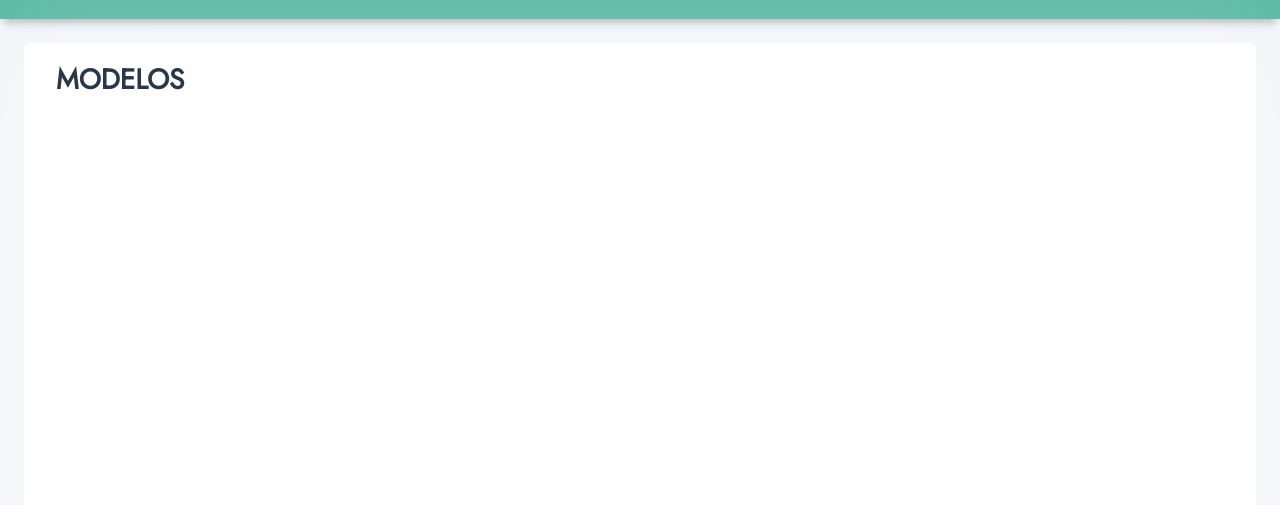
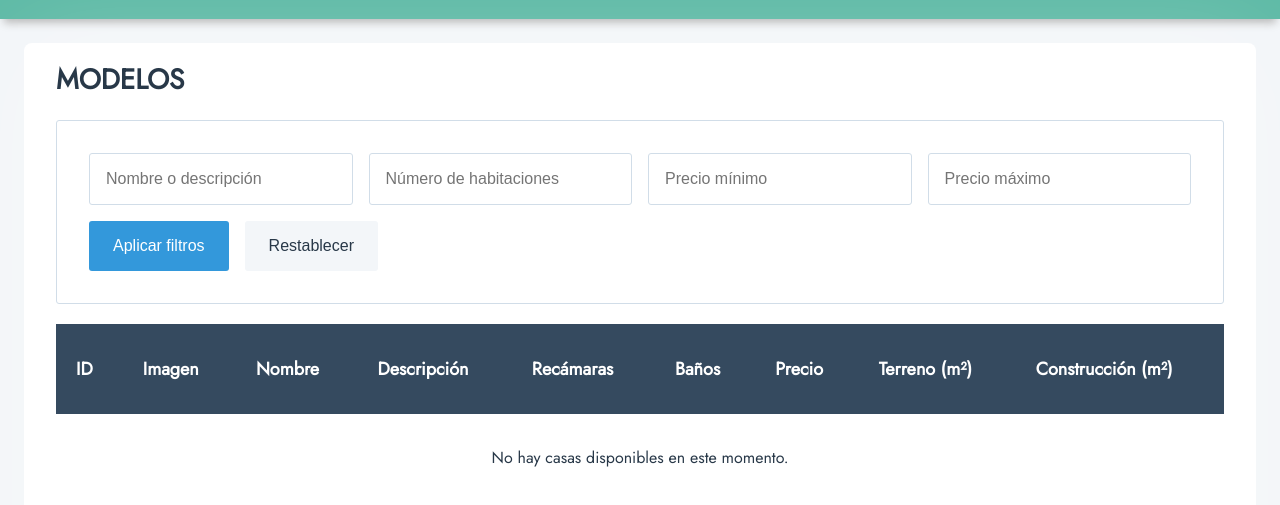
Before and after one commit to janeth-montero/desarrollo-frontend-ventas, a website: page src/real-estate/index.html in a window 1280 px wide. Shown: the part 69-574 px from the top of the page. Drawn offline with Linux system fonts and the light colour scheme.

Commit message:
Clase 4: html y estilos de la tabla de modelos

```diff
--- a/src/real-estate/index.html
+++ b/src/real-estate/index.html
@@ -22,6 +22,46 @@
 
     <h1>MODELOS</h1>
 
+     <form id="filter-form">
+      <div id="filter-section">
+        <input type="text"   id="text" placeholder="Nombre o descripción">
+        <input type="number" id="bedrooms" placeholder="Número de habitaciones">
+        <input type="number" id="price-min" placeholder="Precio mínimo">
+        <input type="number" id="price-max" placeholder="Precio máximo">
+        <button type="submit" id="apply-filters">Aplicar filtros</button>
+        <button type="reset" id="reset-filters">Restablecer</button>
+      </div>
+    </form>
+
+    <br>
+
+    <div class="table-container">
+
+      <table id="data-table">
+        <thead>
+          <tr>
+            <th>ID</th>
+            <th>Imagen</th>
+            <th>Nombre</th>
+            <th>Descripción</th>
+            <th>Recámaras</th>
+            <th>Baños</th>
+            <th>Precio</th>
+            <th>Terreno (m²)</th>
+            <th>Construcción (m²)</th>
+          </tr>
+        </thead>
+        <tbody id="data-table-body">
+          <!-- Aquí se generará la tabla dinámicamente -->
+        </tbody>
+      </table>
+
+    </div>
+
+    <div id="message-not-found">
+      <p>No hay casas disponibles en este momento.</p>
+    </div>
+
   </main>
 
   <script src="script.js"></script>
--- a/src/real-estate/styles.scss
+++ b/src/real-estate/styles.scss
@@ -0,0 +1,118 @@
+@import '../assets/scss/variables';
+
+
+.table-container {
+  max-width: 100%;
+  overflow-x: auto;
+}
+
+
+table {
+  width: 100%;
+  border-collapse: collapse;
+  white-space: nowrap;
+  font-size: 1rem;
+  box-shadow: 0 0 20px rgba(0, 0, 0, 0.15);
+
+  thead tr {
+    background-color: $color-primary;
+    color: $font-color-light;
+    text-align: left;
+
+    th {
+      border: none;
+      font-size: 1.125rem;
+      padding: 2rem 1.25rem;
+      white-space: nowrap;
+    }
+  }
+
+  tbody tr {
+    border-bottom: none;
+
+    &:nth-of-type(even) {
+      background-color: $background-color;
+    }
+
+    &:last-of-type {
+      border-bottom: 4px solid $color-primary;
+    }
+
+    td {
+      padding: 1rem 1.25rem;
+      border: none;
+      white-space: wrap;
+
+      img {
+        max-width: 100px;
+        height: auto;
+      }
+    }
+  }
+
+}
+
+#message-not-found {
+  // display: none;
+  text-align: center;
+  font-size: 1rem;
+  padding: 2rem;
+}
+
+
+/* Estilos para la sección de filtros */
+#filter-section {
+  background-color: white;
+  padding: 2rem;
+  border: none;
+  border: 1px solid darken($background-color, 10%);
+  display: flex;
+  flex-wrap: wrap;
+  gap: 1rem;
+  align-items: center;
+  border-radius: 3px;
+}
+
+/* Estilos para los campos de filtro */
+input[type="text"],
+input[type="number"] {
+  flex-grow: 1;
+  min-width: 200px;
+  font-size: 1rem;
+  padding: 1rem;
+  border: 1px solid darken($background-color, 10%);
+  border-radius: 3px;
+
+  &:focus, &:hover, &:active {
+    border: 1px solid $color-primary;
+  }
+}
+
+/* Estilos para el botón del filtro */
+button {
+  border: none;
+  border-radius: 3px;
+  padding: 0.5rem 1rem;
+  cursor: pointer;
+  transition: background-color 0.3s;
+  font-size: 1rem;
+  padding: 1rem 1.5rem;
+
+  &#apply-filters {
+    background-color: $color-secondary;
+    color: $font-color-light;
+  }
+
+  &#apply-filters:hover {
+    background-color: darken($color-secondary, 10%);
+  }
+
+  &#reset-filters {
+    background-color: $background-color;
+    color: $font-color;
+  }
+
+  &#reset-filters:hover {
+    background-color: darken($background-color, 5%);
+  }
+}
```
